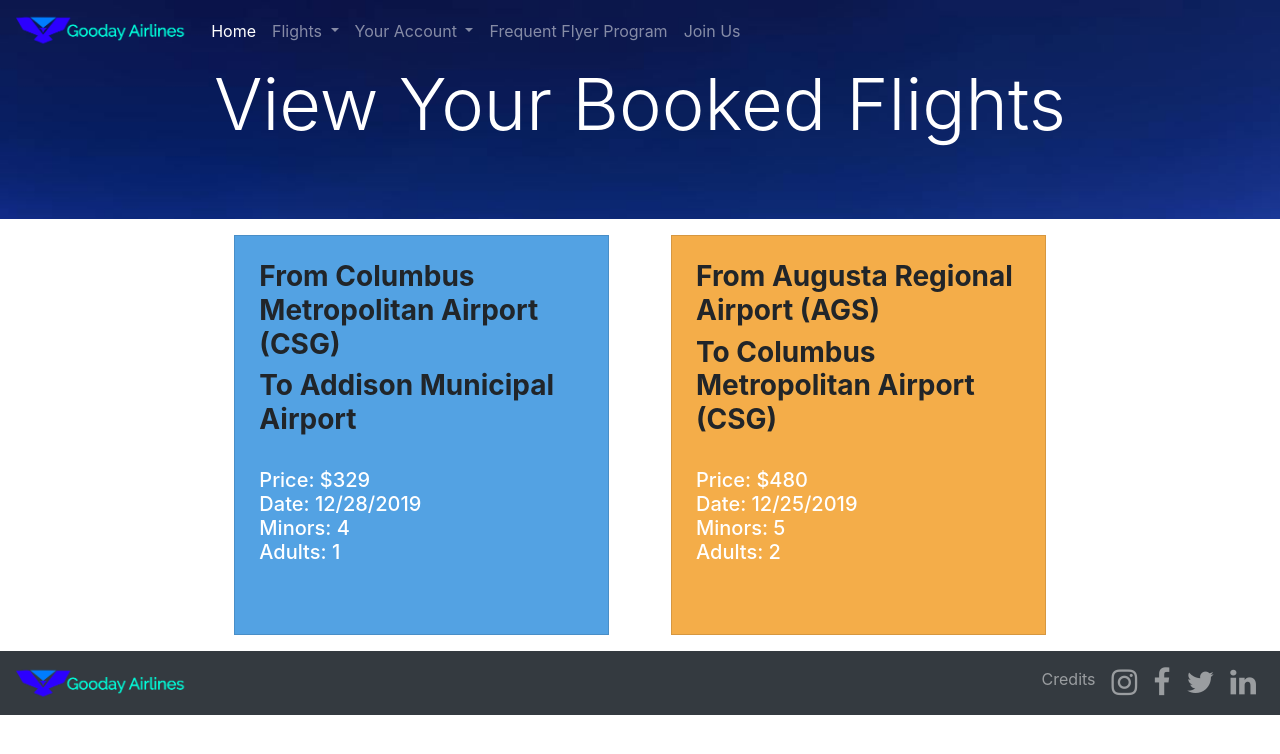
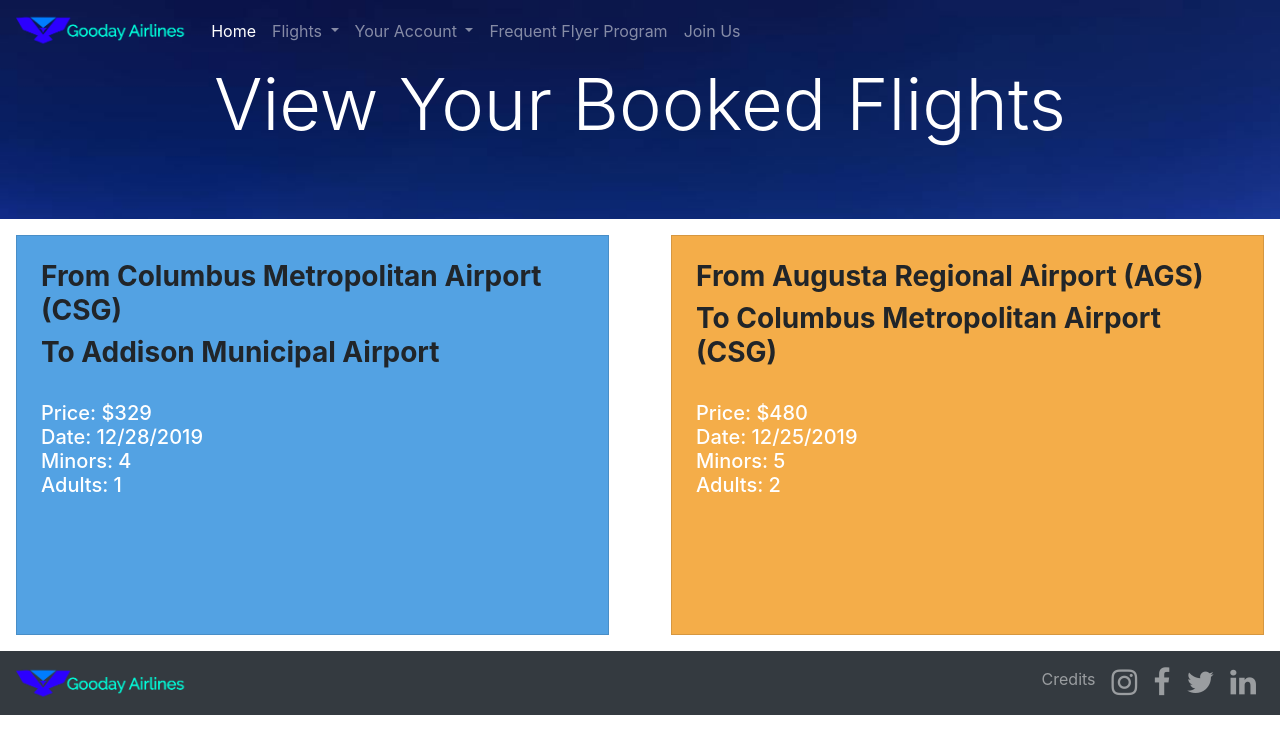
Before and after one commit to udaygoyat45/FblaApp, a Flask app: page /view in a window 1280 px wide. Shown: the top 754 px of the page. Run offline with Flask 2, Linux system fonts and the light colour scheme; a user stored in the database is signed in; data comes from the database, SQL or seed files in the repository; both versions use the stored data as it was after the commit; some libraries are stand-ins or nearby versions.

Commit message:
final touches

```diff
--- a/flaskapp/templates/view.html
+++ b/flaskapp/templates/view.html
@@ -19,7 +19,7 @@
     <div class="card-group justify-content-center">
 
         {% for flight in flights %}
-        <div class="col-md-4">
+        <div class="col-sm-12 col-md-6  col-lg-6">
             <div id="flight" class="card rounded-0 p-4 m-3"
                 style="height: 25rem; background-color: {{nice_colors[loop.index % nice_colors|length]}};">
 
```
Also changed, not shown: flaskapp/site.db.
